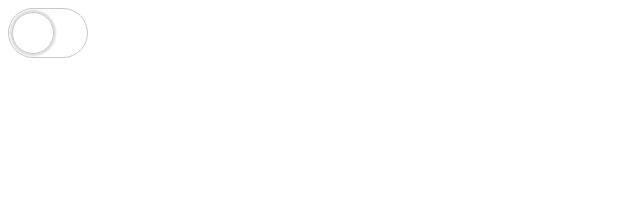
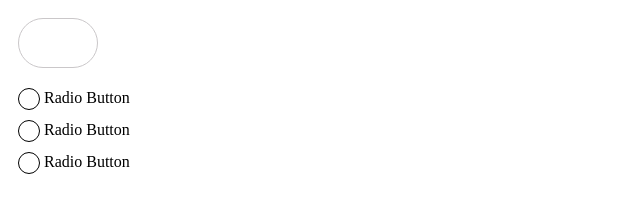
Before and after one commit to jiawood/miao, a plain HTML site: page ios-checkbox.html in a window 1280 px wide. Shown: the whole page, without its empty margins (0-640 px from the left). Drawn offline with Linux system fonts and the light colour scheme.

Commit message:
add radio button in ios-checkbox.html

```diff
--- a/ios-checkbox.html
+++ b/ios-checkbox.html
@@ -13,12 +13,30 @@
     <input type="checkbox" id="ios-check">
     <label for="ios-check"></label>
   </div>
+
+  <div>
+    <input type="radio" name="t" id="fi">
+    <label for="fi">
+      <span>Radio Button</span>
+
+    </label></input>
+    <input type="radio" name="t" id="se">
+    <label for="se">
+      <span>Radio Button</span>
+
+    </label></input>
+    <input type="radio" name="t" id="ti">
+    <label for="ti">
+      <span>Radio Button</span>
+
+    </label></input>
+  </div>
 </body>
 
 </html>
 
 <style>
-  label {
+  label[for="ios-check"] {
     display: inline-block;
     box-sizing: border-box;
     width: 80px;
@@ -29,7 +47,7 @@
     transition: 0.3s;
   }
 
-  label::before {
+  label[for="ios-check"]::before {
     content: "";
     display: inline-block;
     height: 40px;
@@ -41,7 +59,7 @@
     cursor: pointer;
   }
 
-  input:checked+label {
+  input[for="ios-check"]:checked+label {
     box-shadow: 0 0 0 24px rgb(48, 243, 73) inset;
     xbackground: rgb(48, 243, 73);
     border-color: rgb(48, 243, 73);
@@ -51,7 +69,7 @@
 
   }
 
-  input:checked+label::before {
+  input[for="ios-check"]:checked+label::before {
     margin-left: 30px;
     background: white;
     transition: 0.3s;
@@ -63,3 +81,61 @@
     display: none;
   }
 </style>
+
+
+<style>
+  input {
+    display: none;
+  }
+
+  input+label {
+    display: block;
+    height: 20px;
+    width: 20px;
+    border-radius: 20px;
+    border: 1px solid;
+    margin: 10px;
+  }
+
+  span {
+    display: inline-block;
+    white-space: nowrap;
+    position: relative;
+    left: 25px;
+    top: -2px;
+  }
+
+  input:checked+label {
+    transition: .2s;
+    xbox-shadow: 0 0 0 10px rgb(2, 194, 94);
+  }
+
+  input+label::before {
+    content: "";
+    display: block;
+    height: 0px;
+    width: 0px;
+    border-radius: 1px;
+
+    border: 1px solid;
+    xmargin: 10px;
+    position: relative;
+    left: 9px;
+    top: 9px;
+    visibility: hidden;
+    color: rgb(2, 194, 94);
+
+    transition: .2s;
+  }
+
+  input:checked+label::before {
+    box-shadow: 0 0 0 5px rgb(2, 194, 94);
+    visibility: visible;
+    xbox-shadow: 0 0 0 25px rgb(158, 220, 189);
+  }
+
+  input+label:active {
+    box-shadow: 0 0 0 12px rgb(158, 220, 189);
+    transition: .2s;
+  }
+</style>
```
Also changed, not shown: class-notes-css/first.html (deleted), game-sprite.html (renamed from twitter-heart-sprite.html).
